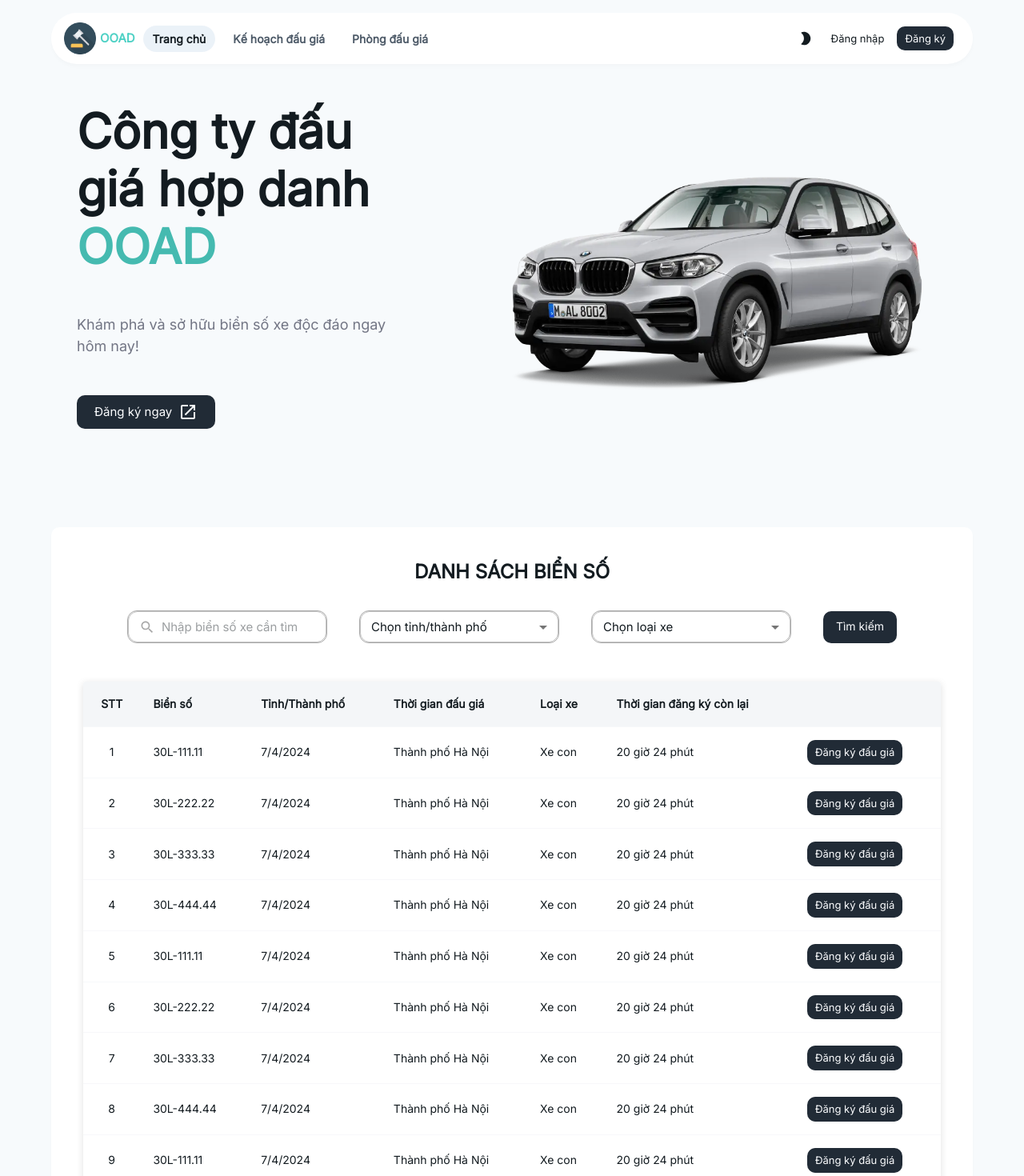
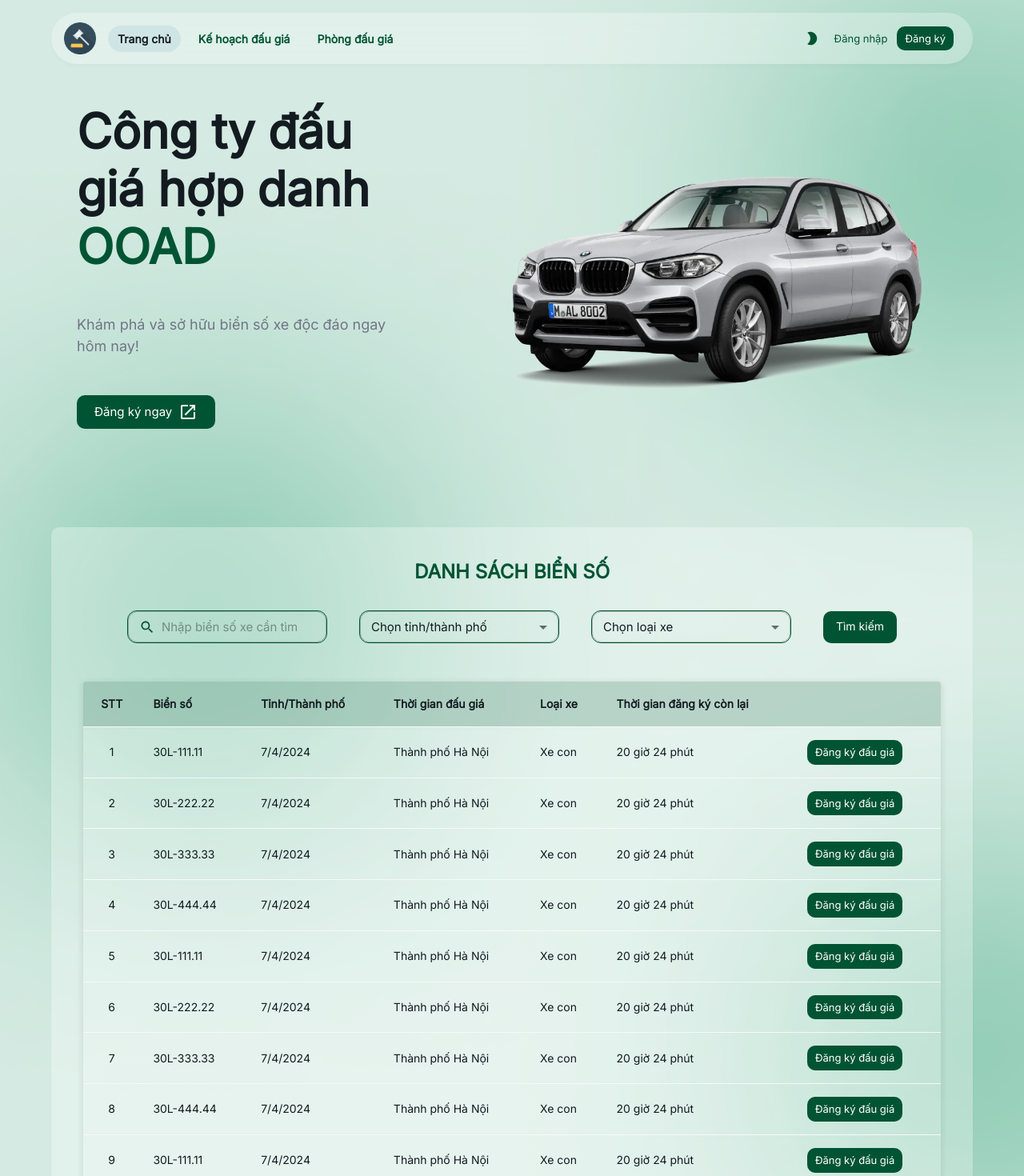
Before and after one commit to Haha6400/online-auction, a React (Create React App) app in the folder web/: page / in a window 1280 px wide. Shown: the top 1470 px of the page at 80% size. Built offline with nearby package versions, Linux system fonts and the light colour scheme.

Commit message:
Apply new color

```diff
--- a/web/src/components/base/AppAppBar.jsx
+++ b/web/src/components/base/AppAppBar.jsx
@@ -92,7 +92,7 @@ export default function AppAppBar(props) {
               borderRadius: "999px",
               bgcolor:
                 theme.palette.mode === "light"
-                  ? "rgba(255, 255, 255)"
+                  ? "rgba(255, 255, 255, 0.3)"
                   : "rgba(0, 0, 0, 0.4)",
               backdropFilter: "blur(24px)",
               maxHeight: 40,
@@ -116,19 +116,6 @@ export default function AppAppBar(props) {
               <Link to="/">
                 <Box sx={{ display: "flex", alignItems: "center" }}>
                   <img src={logo} style={logoStyle} alt="logo" />
-                  <Typography
-                    sx={(theme) => ({
-                      color:
-                        theme.palette.mode === "light"
-                          ? "#4FD1C5"
-                          : "primary.light",
-                      fontWeight: "900",
-                      display: "inline-block",
-                      verticalAlign: "middle",
-                    })}
-                  >
-                    OOAD
-                  </Typography>
                 </Box>
               </Link>
 
@@ -192,7 +179,7 @@ export default function AppAppBar(props) {
             <Box
               sx={{
                 display: { xs: "none", md: "flex" },
-                gap: 1,
+                gap: 0.5,
                 alignItems: "center",
               }}
             >
--- a/web/src/views/Home.jsx
+++ b/web/src/views/Home.jsx
@@ -134,11 +134,11 @@ function CustomizedTables() {
           sx={{
             width: 250,
             marginY: 2,
-            border: "1px solid darkgrey",
+            border: "1px solid #015433",
             borderRadius: 3,
           }}
           startAdornment={
-            <Search sx={{ width: 20, color: "darkgrey", mr: 1 }} />
+            <Search sx={{ width: 20, color: "#015433", mr: 1 }} />
           }
         />
         <FormControl sx={{ minWidth: 250, marginY: 2 }} size="small">
@@ -151,7 +151,7 @@ function CustomizedTables() {
             }}
             sx={{
               width: 250,
-              border: "1px solid darkgrey",
+              border: "1px solid #015433",
               borderRadius: 3,
             }}
           >
@@ -176,7 +176,7 @@ function CustomizedTables() {
             }}
             sx={{
               width: 250,
-              border: "1px solid darkgrey",
+              border: "1px solid #015433",
               borderRadius: 3,
             }}
           >
@@ -199,12 +199,21 @@ function CustomizedTables() {
           Tìm kiếm
         </Button>
       </Box>
-      <TableContainer component={Paper} sx={{ mt: 2 }}>
+      <TableContainer
+        component={Paper}
+        sx={(theme) => ({
+          mt: 2,
+          backgroundColor:
+            theme.palette.mode === "light" ? "rgba(255, 255, 255, 0.15)" : "",
+        })}
+      >
         <Table sx={{ minWidth: 700 }} aria-label="customized table">
           <TableHead
             sx={(theme) => ({
               backgroundColor:
-                theme.palette.mode === "light" ? "#F4F6F8" : "#37404E",
+                theme.palette.mode === "light"
+                  ? "rgba(1, 84, 51, 0.2)"
+                  : "#37404E",
             })}
           >
             <TableRow>
@@ -257,19 +266,22 @@ export default function Home() {
   };
 
   return (
-    <>
+    <Stack
+      sx={(theme) => ({
+        background:
+          theme.palette.mode === "light"
+            ? "url(/bgr.png)"
+            : `linear-gradient(#02294F, ${alpha("#090E10", 0.0)})`,
+        backgroundSize: theme.palette.mode === "light" ? "100%" : "100% 20%",
+        backgroundRepeat: "no-repeat",
+      })}
+    >
       <AppAppBar loginCheck="false" currentPage="home" />
       <Box
         id="hero"
-        sx={(theme) => ({
+        sx={{
           width: "100%",
-          background:
-            theme.palette.mode === "light"
-              ? "#F7FAFC"
-              : `linear-gradient(#02294F, ${alpha("#090E10", 0.0)})`,
-          backgroundSize: "100% 20%",
-          backgroundRepeat: "no-repeat",
-        })}
+        }}
       >
         <Container
           sx={{
@@ -320,7 +332,7 @@ export default function Home() {
                       fontSize: "60px",
                       color: (theme) =>
                         theme.palette.mode === "light"
-                          ? "#45BAB0"
+                          ? "#015433"
                           : "primary.light",
                     }}
                   >
@@ -391,7 +403,10 @@ export default function Home() {
               padding: 5,
               alignSelf: "center",
               width: "100%",
-              bgcolor: theme.palette.mode === "light" ? "#FFFFFF" : "#090E10",
+              bgcolor:
+                theme.palette.mode === "light"
+                  ? "rgba(255, 255, 255, 0.3)"
+                  : "#090E10",
               backgroundSize: "cover",
               borderRadius: "10px",
               boxShadow:
@@ -403,7 +418,7 @@ export default function Home() {
             <Typography
               component="h2"
               variant="h5"
-              color="text.primary"
+              color="text.secondary"
               sx={{ fontWeight: 700, fontSize: 24, textAlign: "center" }}
             >
               DANH SÁCH BIỂN SỐ
@@ -413,6 +428,6 @@ export default function Home() {
         </Container>
       </Box>
       <Footer />
-    </>
+    </Stack>
   );
 }
--- a/web/src/views/Plan.jsx
+++ b/web/src/views/Plan.jsx
@@ -5,6 +5,7 @@ import Button from "@mui/material/Button";
 import Container from "@mui/material/Container";
 import Typography from "@mui/material/Typography";
 import Link from "@mui/material/Link";
+import Stack from "@mui/material/Stack";
 
 import Table from "@mui/material/Table";
 import TableBody from "@mui/material/TableBody";
@@ -96,12 +97,13 @@ function CustomizedTables() {
         }}
       >
         <LocalizationProvider dateAdapter={AdapterDayjs}>
-          <DemoItem label="Từ ngày:">
+          <DemoItem>
+            <Typography sx={{ fontWeight: 700 }}>Từ ngày:</Typography>
             <DatePicker
               value={startDate}
               onChange={(newValue) => setStartDate(newValue)}
               sx={{
-                border: "2px solid darkgrey",
+                border: "2px solid #015433",
                 borderRadius: 3,
               }}
               slotProps={{
@@ -111,12 +113,13 @@ function CustomizedTables() {
           </DemoItem>
         </LocalizationProvider>
         <LocalizationProvider dateAdapter={AdapterDayjs}>
-          <DemoItem label="Đến ngày:">
+          <DemoItem>
+            <Typography sx={{ fontWeight: 700 }}>Đến ngày:</Typography>
             <DatePicker
               value={endDate}
               onChange={(newValue) => setEndDate(newValue)}
               sx={{
-                border: "2px solid darkgrey",
+                border: "2px solid #015433",
                 borderRadius: 3,
               }}
               slotProps={{
@@ -134,12 +137,21 @@ function CustomizedTables() {
           Lọc
         </Button>
       </Box>
-      <TableContainer component={Paper} sx={{ mt: 2 }}>
+      <TableContainer
+        component={Paper}
+        sx={(theme) => ({
+          mt: 2,
+          backgroundColor:
+            theme.palette.mode === "light" ? "rgba(255, 255, 255, 0.15)" : "",
+        })}
+      >
         <Table sx={{ minWidth: 700 }} aria-label="customized table">
           <TableHead
             sx={(theme) => ({
               backgroundColor:
-                theme.palette.mode === "light" ? "#F4F6F8" : "#37404E",
+                theme.palette.mode === "light"
+                  ? "rgba(1, 84, 51, 0.2)"
+                  : "#37404E",
             })}
           >
             <TableRow>
@@ -182,20 +194,18 @@ function CustomizedTables() {
 
 export default function Plan() {
   return (
-    <>
-      <AppAppBar loginCheck="false" currentPage="plan" />
-      <Box
-        id="hero"
+    <Stack
       sx={(theme) => ({
-          width: "100%",
         background:
           theme.palette.mode === "light"
-              ? "#F7FAFC"
+            ? "url(/bgr.png)"
             : `linear-gradient(#02294F, ${alpha("#090E10", 0.0)})`,
-          backgroundSize: "100% 20%",
+        backgroundSize: theme.palette.mode === "light" ? "100%" : "100% 20%",
         backgroundRepeat: "no-repeat",
       })}
     >
+      <AppAppBar loginCheck="false" currentPage="plan" />
+      <Box id="hero" sx={{ width: "100%" }}>
         <Container
           sx={{
             display: "flex",
@@ -207,6 +217,7 @@ export default function Plan() {
         >
           <Typography
             variant="h2"
+            color="text.secondary"
             sx={{
               my: 3,
               display: "flex",
@@ -225,7 +236,10 @@ export default function Plan() {
               padding: 5,
               alignSelf: "center",
               width: "100%",
-              bgcolor: theme.palette.mode === "light" ? "#FFFFFF" : "#090E10",
+              bgcolor:
+                theme.palette.mode === "light"
+                  ? "rgba(255, 255, 255, 0.3)"
+                  : "#090E10",
               backgroundSize: "cover",
               borderRadius: "10px",
               boxShadow:
@@ -239,6 +253,6 @@ export default function Plan() {
         </Container>
       </Box>
       <Footer />
-    </>
+    </Stack>
   );
 }
--- a/web/src/views/getLPTheme.jsx
+++ b/web/src/views/getLPTheme.jsx
@@ -123,7 +123,7 @@ const getDesignTokens = (mode) => ({
     },
     text: {
       primary: gray[800],
-      secondary: gray[600],
+      secondary: "#015433",
       ...(mode === "dark" && { primary: "#fff", secondary: gray[400] }),
     },
     action: {
@@ -304,14 +304,11 @@ export default function getLPTheme(mode) {
             }),
             ...(ownerState.variant === "contained" &&
               ownerState.color === "primary" && {
-                color: gray[50],
-                background: "#212B36",
-                // boxShadow: `0 1px ${alpha(brand[300], 0.4)}`,
-                // outline: `1px solid ${brand[700]}`,?\
+                color: "#FFFFFF",
+                backgroundColor: "#015433",
                 "&:hover": {
-                  // background: brand[800],
-                  // backgroundImage: "none",
-                  // boxShadow: `0 0 0 1px  ${alpha(brand[300], 0.5)}`,
+                  color: "#FFFFFF",
+                  backgroundColor: "#015433",
                 },
               }),
             ...(ownerState.variant === "outlined" && {
@@ -326,7 +323,7 @@ export default function getLPTheme(mode) {
               },
             }),
             ...(ownerState.variant === "text" && {
-              color: gray[800],
+              color: "#015433",
               "&:hover": {
                 // backgroundColor: alpha(brand[300], 0.3),
                 // backgroundColor: alpha("#4FD1C5", 0.3)
@@ -585,12 +582,12 @@ export default function getLPTheme(mode) {
                 background: `${alpha("#FFF", 0.3)}`,
               },
               "&:hover": {
-                borderColor: brand[300],
+                // borderColor: brand[300],
               },
               "&.Mui-focused": {
-                borderColor: brand[400],
-                outline: "4px solid",
-                outlineColor: brand[200],
+                // borderColor: brand[400],
+                // outline: "4px solid",
+                // outlineColor: brand[200],
               },
             },
             ...(theme.palette.mode === "dark" && {
@@ -609,12 +606,12 @@ export default function getLPTheme(mode) {
                   background: `${alpha(gray[800], 0.4)}`,
                 },
                 "&:hover": {
-                  borderColor: brand[300],
+                  // borderColor: brand[300],
                 },
                 "&.Mui-focused": {
-                  borderColor: brand[400],
-                  outline: "4px solid",
-                  outlineColor: alpha(brand[500], 0.5),
+                  // borderColor: brand[400],
+                  // outline: "4px solid",
+                  // outlineColor: alpha(brand[500], 0.5),
                 },
               },
             }),
```
Lines whose indentation alone changed are shown as unchanged.
